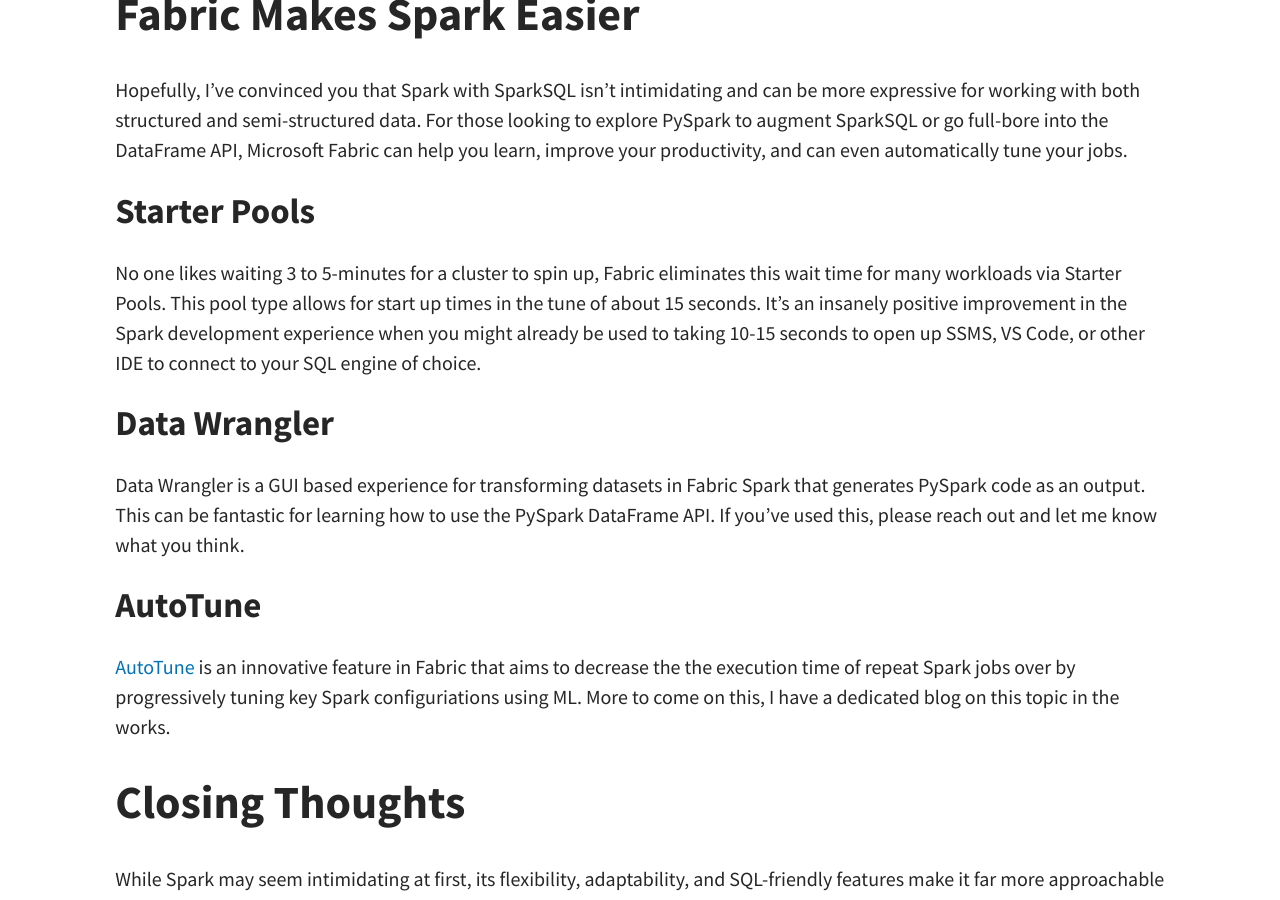
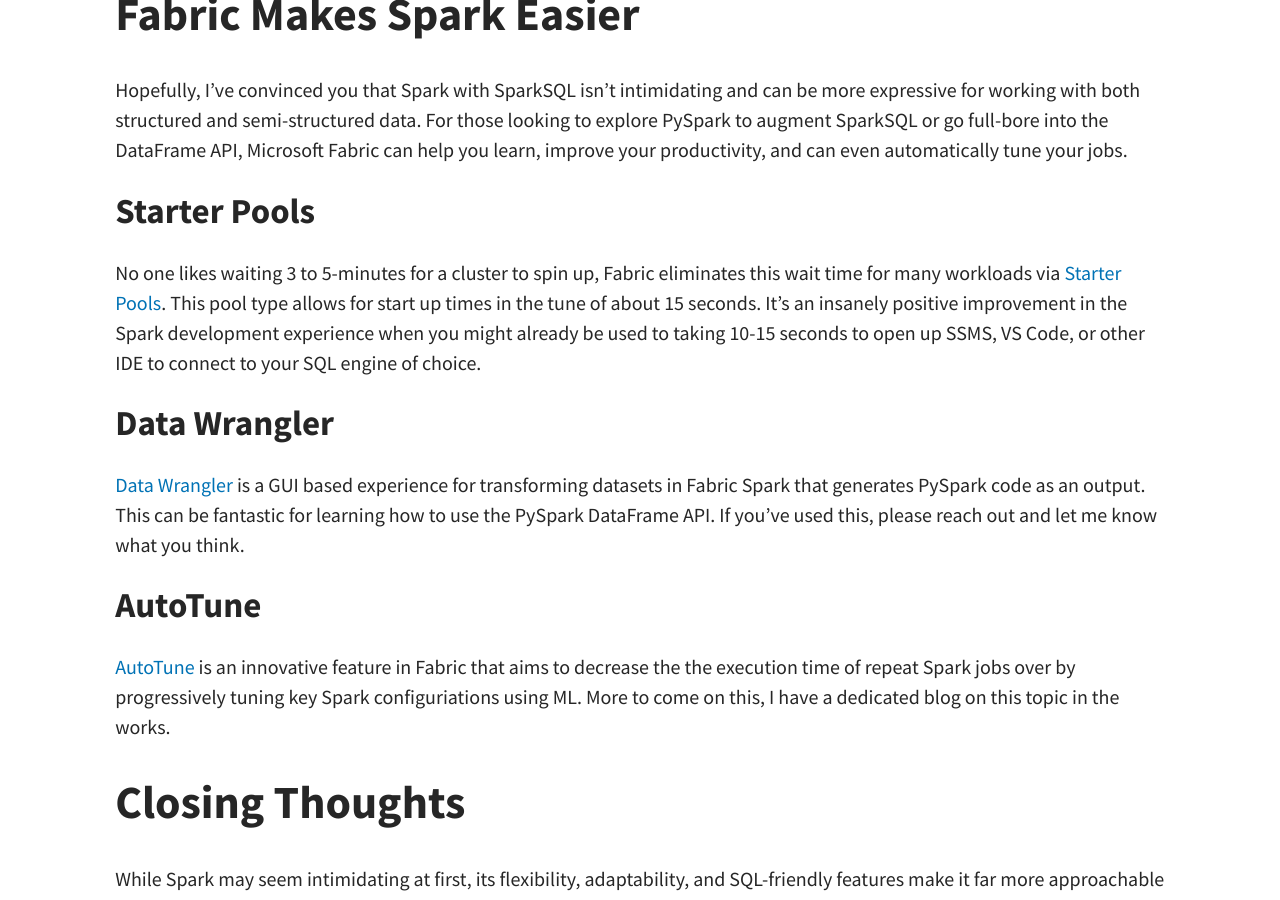
Before and after one commit to mwc360/mwc360.github.io, a Jekyll site: the page built from _posts/2024-10-24-Spark-for-the-SQL-Developer.md, in a window 1280 px wide and 900 px high, scrolled down 7164 px. Built offline with Jekyll 4.4.1, drawn with Linux system fonts in a browser that asks for light colours; a script that is not in the unit is left out; comment, search, counter and statistics services are not loaded; some of the changed lines change nothing that is shown.

Commit message:
add links

```diff
--- a/_posts/2024-10-24-Spark-for-the-SQL-Developer.md
+++ b/_posts/2024-10-24-Spark-for-the-SQL-Developer.md
@@ -159,10 +159,10 @@
 Hopefully, I’ve convinced you that Spark with SparkSQL isn’t intimidating and can be more expressive for working with both structured and semi-structured data. For those looking to explore PySpark to augment SparkSQL or go full-bore into the DataFrame API, Microsoft Fabric can help you learn, improve your productivity, and can even automatically tune your jobs.
 
 ## Starter Pools
-No one likes waiting 3 to 5-minutes for a cluster to spin up, Fabric eliminates this wait time for many workloads via Starter Pools. This pool type allows for start up times in the tune of about 15 seconds. It's an insanely positive improvement in the Spark development experience when you might already be used to taking 10-15 seconds to open up SSMS, VS Code, or other IDE to connect to your SQL engine of choice.
+No one likes waiting 3 to 5-minutes for a cluster to spin up, Fabric eliminates this wait time for many workloads via [Starter Pools](https://learn.microsoft.com/en-us/fabric/data-engineering/spark-compute#starter-pools). This pool type allows for start up times in the tune of about 15 seconds. It's an insanely positive improvement in the Spark development experience when you might already be used to taking 10-15 seconds to open up SSMS, VS Code, or other IDE to connect to your SQL engine of choice.
 
 ## Data Wrangler
-Data Wrangler is a GUI based experience for transforming datasets in Fabric Spark that generates PySpark code as an output. This can be fantastic for learning how to use the PySpark DataFrame API. If you've used this, please reach out and let me know what you think.
+[Data Wrangler](https://learn.microsoft.com/en-us/fabric/data-science/data-wrangler) is a GUI based experience for transforming datasets in Fabric Spark that generates PySpark code as an output. This can be fantastic for learning how to use the PySpark DataFrame API. If you've used this, please reach out and let me know what you think.
 
 ## AutoTune
 [AutoTune](https://learn.microsoft.com/en-us/fabric/data-engineering/autotune?tabs=sparksql) is an innovative feature in Fabric that aims to decrease the the execution time of repeat Spark jobs over by progressively tuning key Spark configuriations using ML. More to come on this, I have a dedicated blog on this topic in the works.
```
